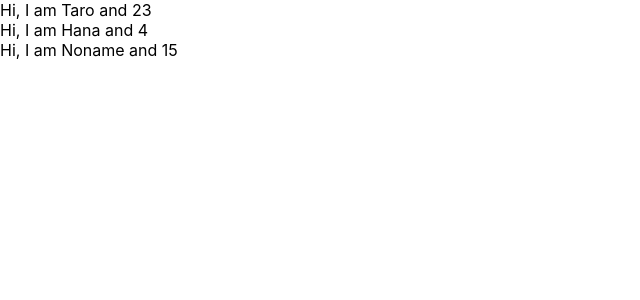
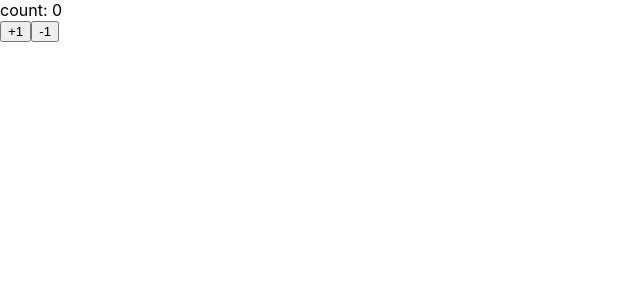
Before and after one commit to ShozaburoAbe/udemy-react-redux-crud-application, a React (Create React App) app: page / in a window 1280 px wide. Shown: the top 300 px of the page, without its empty margins (0-640 px from the left). Built offline with nearby package versions, Linux system fonts and the light colour scheme.

Commit message:
learn state and setState

```diff
--- a/src/App.js
+++ b/src/App.js
@@ -1,39 +1,33 @@
-import React from 'react';
-import PropTypes from 'prop-types'
+import React, {Component} from 'react';
 
-const App = () => {
-    const profiles = [
-        {
-            name: "Taro",
-            age: 23
-        },
-        {
-            name: "Hana",
-            age: 4
-        },
-        {
-            name: "Noname",
-            age: 15
-        }
-    ]
-    return (
-        <div>
-            {profiles.map((profile, index) => (
-                <User name={profile.name} age={profile.age} key={index}/>
-            ))}
-        </div>
-    )
-};
+const App = () => (
+    <Counter />
+);
 
-const User = (props) => {
-    return (
-        <div>Hi, I am {props.name} and {props.age} </div>
-    );
-};
+class Counter extends Component {
+    constructor(props) {
+        super(props);
+        this.state = { count: 0 }
+    }
 
-User.propTypes = {
-    name: PropTypes.string,
-    age: PropTypes.number.isRequired
+    handlePlusButton = () => {
+        this.setState({count: this.state.count + 1 });
+    }
+
+    handleMinusButton = () => {
+        this.setState({count: this.state.count - 1 });
+    }
+
+    render() {
+        console.log("render")
+        return (
+            <>
+                <div>count: {this.state.count}</div>
+                <button onClick={this.handlePlusButton}>+1</button>
+                <button onClick={this.handleMinusButton}>-1</button>
+            </>
+        );
+    };
 }
 
 export default App;
```
